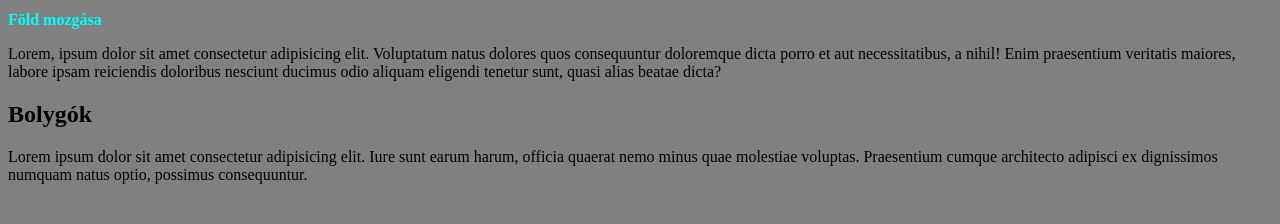
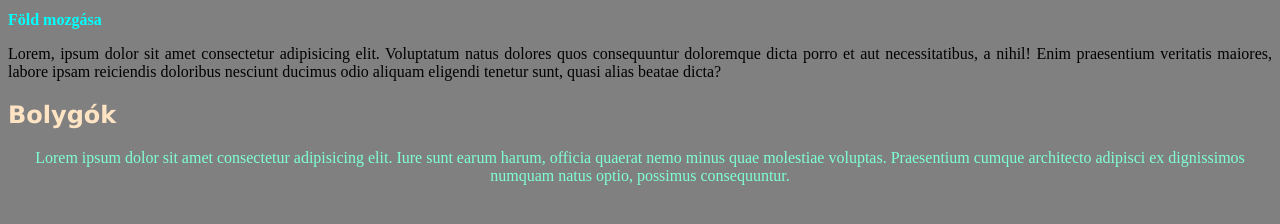
Before and after one commit to Malamut25/tesztek, a plain HTML site: page index.html in a window 1280 px wide. Drawn offline with Linux system fonts and the light colour scheme.

Commit message:
index modus

```diff
--- a/style.css
+++ b/style.css
@@ -5,3 +5,16 @@ h1{
     color: aqua;
     font-size: 12pt;
 }
+h2{
+    font-family: Verdana, Geneva, Tahoma, sans-serif;
+    color: bisque;
+}
+.forma{
+    text-align: justify;
+    font-size: 13;
+}
+.formazas{
+    text-align: center;
+    font-size: 11;
+    color: aquamarine;
+}
```
